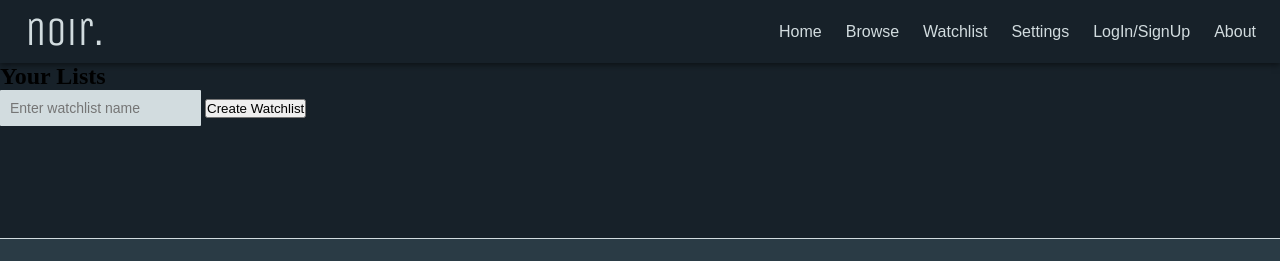
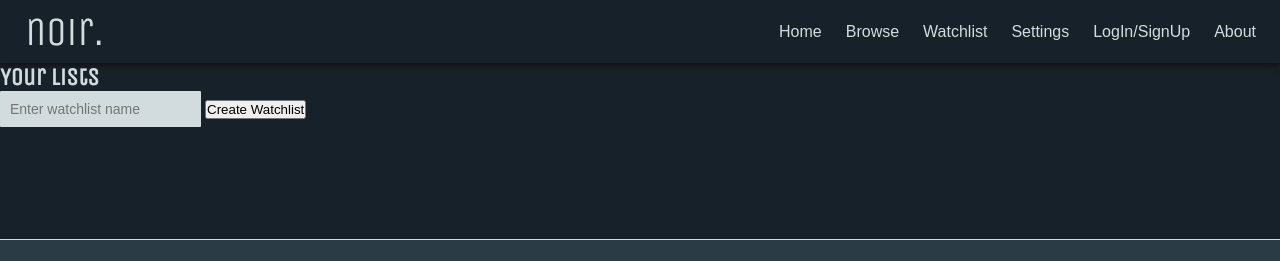
Before and after one commit to bhadra005/noir--Movie_Watchlist, a plain HTML site: page watchlist.html in a window 1280 px wide. Shown: the top 261 px of the page. Drawn offline with nearby package versions, Linux system fonts and the light colour scheme; no server answers.

Commit message:
Update watchlist.html

```diff
--- a/watchlist.html
+++ b/watchlist.html
@@ -25,9 +25,11 @@
             </div>
         </nav>
         <div class="header">
-            <h2>Your Lists</h2>
+            <h2 id="wl_heading">Your Lists</h2>
+            <div class="containerwatch">
             <input type="text" id="newWatchlistName" placeholder="Enter watchlist name" />
             <button onclick="createWatchlist()">Create Watchlist</button>
+            </div>
             <div id="watchlistsContainer"></div>
         </div>
     </div>
```
